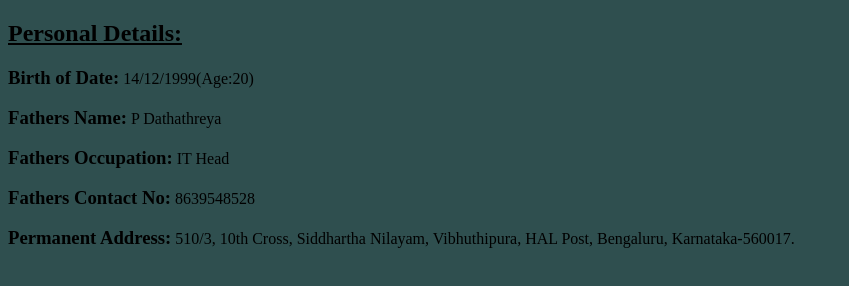
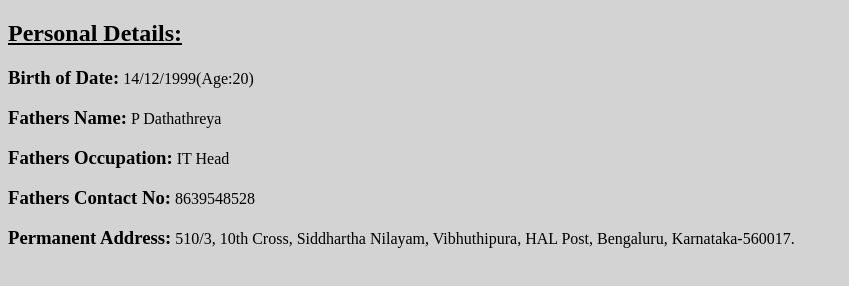
Before and after one commit to sidrockzz/Web-Technologies-Lab, a plain HTML site: page f.html in a window 1280 px wide. Shown: the whole page, without its empty margins (0-849 px from the left). Drawn offline with Linux system fonts and the light colour scheme.

Commit message:
Light Gray Update

```diff
--- a/f.html
+++ b/f.html
@@ -6,7 +6,7 @@
     <title></title>
 
 </head>
-<body style="background-color:#2F4F4F">
+<body style="background-color:#D3D3D3">
 <h2 style="text-decoration:underline">Personal Details:</h2>
     <h3 style="display:inline">Birth of Date:</h3><p style="display:inline"> 14/12/1999(Age:20)</p><br/><br/>
     <h3 style="display:inline">Fathers Name:</h3><p style="display:inline"> P Dathathreya</p><br/><br/>
```
